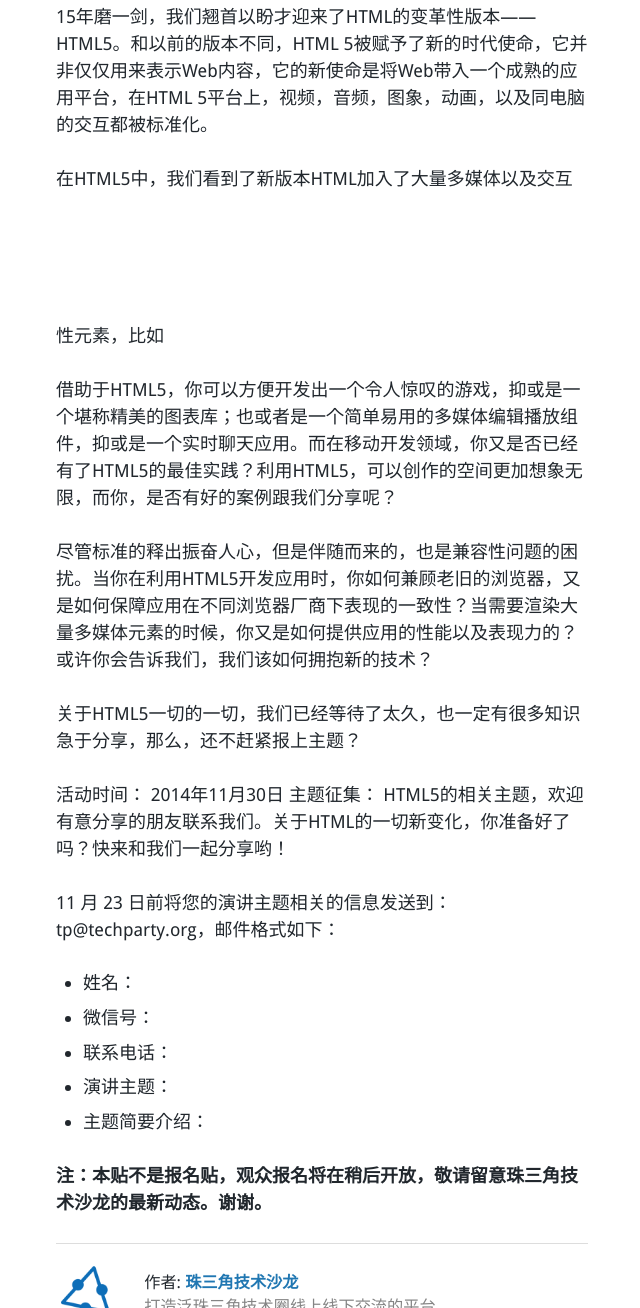
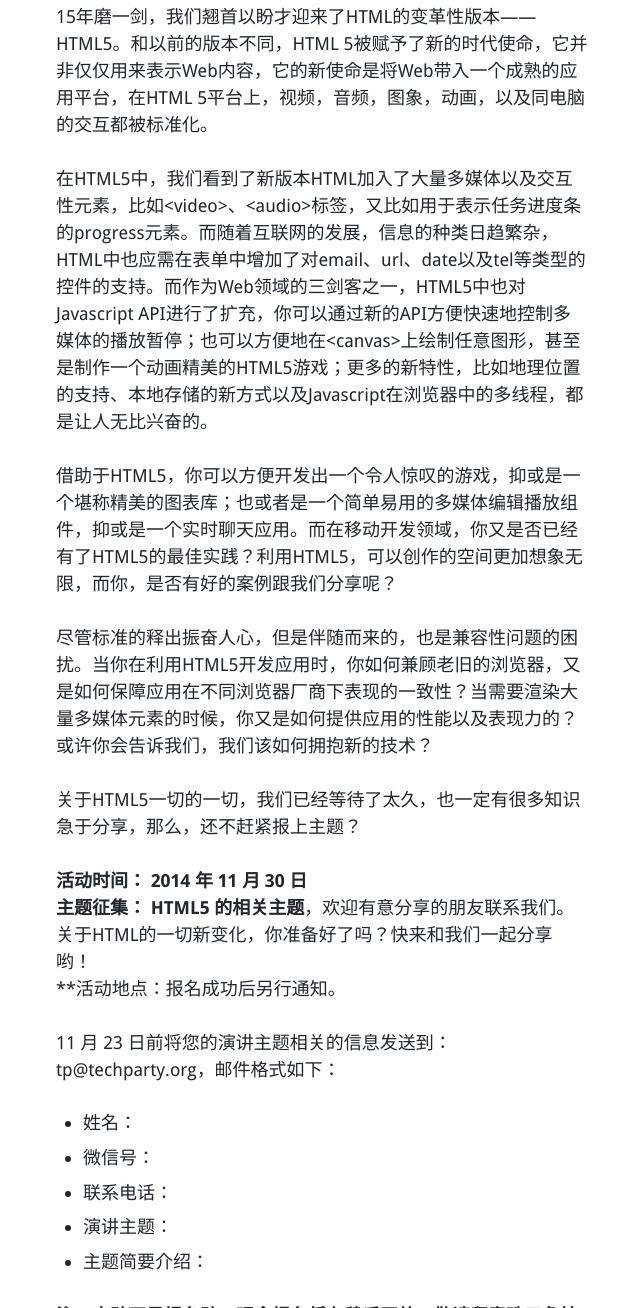
Before and after one commit to techparty-org/techparty-org.github.io, a Jekyll site: the page built from _posts/2014-11-14-gztechparty-html5-theme-acquisition.md, in a window 1280 px wide and 1400 px high, scrolled down 515 px, cut to the strip 92-1400 px from the top of the window. Shown: the whole strip, without its empty margins (318-958 px from the left). Built offline with Jekyll 4.4.1, drawn with Linux system fonts in a browser that asks for light colours; nearby versions of some CDN libraries; Markdown is read by kramdown in place of the engine named in the settings; comment, search, counter and statistics services are not loaded.

Commit message:
十一月广州 HTML5 主题征集 update

```diff
--- a/_posts/2014-11-14-gztechparty-html5-theme-acquisition.md
+++ b/_posts/2014-11-14-gztechparty-html5-theme-acquisition.md
@@ -20,7 +20,7 @@ author:
 15年磨一剑，我们翘首以盼才迎来了HTML的变革性版本——HTML5。和以前的版本不同，HTML 5被赋予了新的时代使命，它并非仅仅用来表示Web内容，它的新使命是将Web带入一个成熟的应用平台，在HTML 5平台上，视频，音频，图象，动画，以及同电脑的交互都被标准化。
 
 
-在HTML5中，我们看到了新版本HTML加入了大量多媒体以及交互性元素，比如<video>、<audio>标签，又比如用于表示任务进度条的progress元素。而随着互联网的发展，信息的种类日趋繁杂，HTML中也应需在表单中增加了对email、url、date以及tel等类型的控件的支持。而作为Web领域的三剑客之一，HTML5中也对Javascript API进行了扩充，你可以通过新的API方便快速地控制多媒体的播放暂停；也可以方便地在<canvas>上绘制任意图形，甚至是制作一个动画精美的HTML5游戏；更多的新特性，比如地理位置的支持、本地存储的新方式以及Javascript在浏览器中的多线程，都是让人无比兴奋的。
+在HTML5中，我们看到了新版本HTML加入了大量多媒体以及交互性元素，比如\<video\>、\<audio\>标签，又比如用于表示任务进度条的progress元素。而随着互联网的发展，信息的种类日趋繁杂，HTML中也应需在表单中增加了对email、url、date以及tel等类型的控件的支持。而作为Web领域的三剑客之一，HTML5中也对Javascript API进行了扩充，你可以通过新的API方便快速地控制多媒体的播放暂停；也可以方便地在\<canvas\>上绘制任意图形，甚至是制作一个动画精美的HTML5游戏；更多的新特性，比如地理位置的支持、本地存储的新方式以及Javascript在浏览器中的多线程，都是让人无比兴奋的。
 
 
 借助于HTML5，你可以方便开发出一个令人惊叹的游戏，抑或是一个堪称精美的图表库；也或者是一个简单易用的多媒体编辑播放组件，抑或是一个实时聊天应用。而在移动开发领域，你又是否已经有了HTML5的最佳实践？利用HTML5，可以创作的空间更加想象无限，而你，是否有好的案例跟我们分享呢？
@@ -32,8 +32,9 @@ author:
 关于HTML5一切的一切，我们已经等待了太久，也一定有很多知识急于分享，那么，还不赶紧报上主题？
 
 
-活动时间： 2014年11月30日
-主题征集： HTML5的相关主题，欢迎有意分享的朋友联系我们。关于HTML的一切新变化，你准备好了吗？快来和我们一起分享哟！
+**活动时间： 2014 年 11 月 30 日**
+**主题征集： HTML5 的相关主题**，欢迎有意分享的朋友联系我们。关于HTML的一切新变化，你准备好了吗？快来和我们一起分享哟！
+**活动地点：报名成功后另行通知。
 
 
 11 月 23 日前将您的演讲主题相关的信息发送到：tp@techparty.org，邮件格式如下：
```
